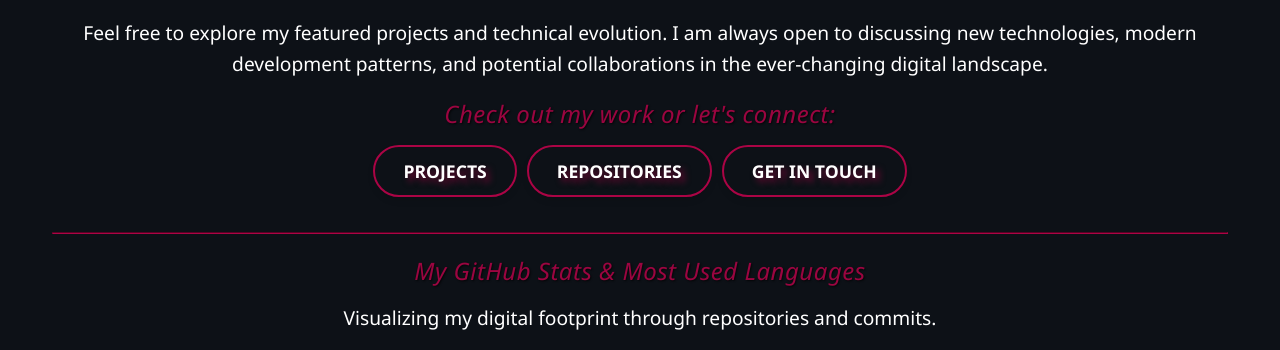
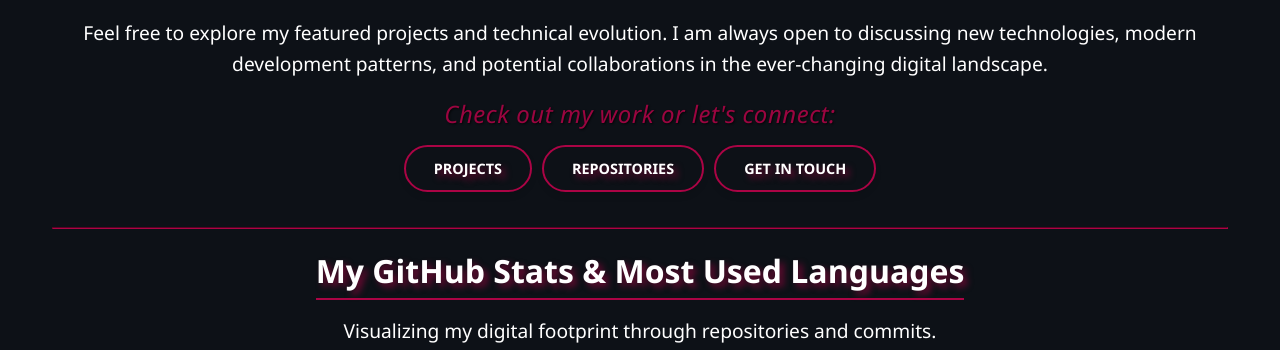
Before and after one commit to mr4h4/mr4h4.github.io, a React (Vite) app: page /#/ in a window 1280 px wide. Shown: the part 867-1217 px from the top of the page. Built offline with nearby package versions, Linux system fonts and the light colour scheme; a web font is replaced by a local one.

Commit message:
mini-home-update
cambiado tamaño de los cta

```diff
--- a/src/components/Content/ContentHome.css
+++ b/src/components/Content/ContentHome.css
@@ -51,7 +51,7 @@ hr {
   border-radius: 50px;
   padding: 12px 28px;
   text-decoration: none;
-  font-size: 1.1rem;
+  font-size: 0.9rem;
   font-weight: 600;
   text-align: center;
   cursor: pointer;
--- a/src/components/Content/ContentHome.tsx
+++ b/src/components/Content/ContentHome.tsx
@@ -67,9 +67,9 @@ export function ContentHome({ currentColor }: { currentColor: string }) {
       <Link to="/contact" className="contact-button">GET IN TOUCH</Link>
      <hr style={{ borderColor: currentColor }}></hr>
 
-      <h2 className="subtitle" style={{ color: currentColor}}>
+      <h1>
         My GitHub Stats & Most Used Languages
-      </h2>
+      </h1>
       <p>Visualizing my digital footprint through repositories and commits.</p>
       <div>
         {GithubStats({ currentColor })}
```
Lines whose indentation alone changed are shown as unchanged.
